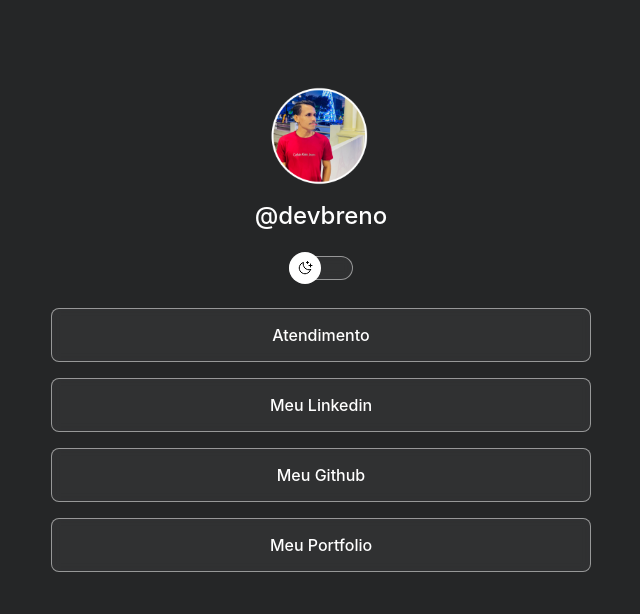
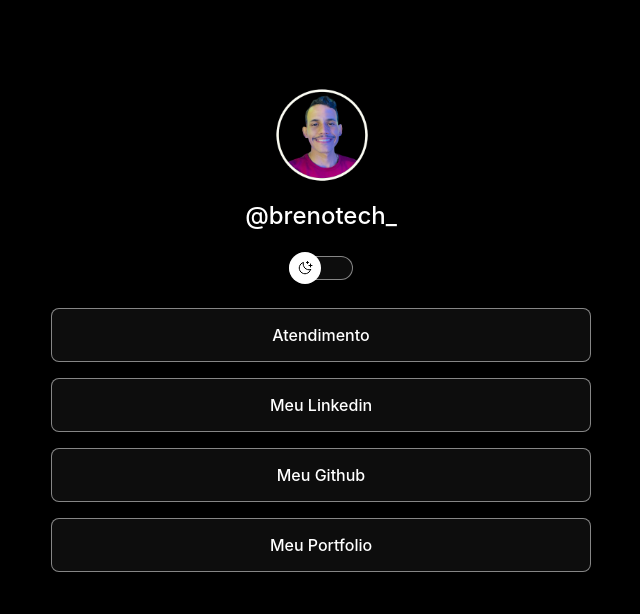
Before and after one commit to Brenopais/paginaDeLinks, a plain HTML site: page index.html in a window 1280 px wide. Shown: the top 614 px of the page, without its empty margins (319-959 px from the left). Drawn offline with nearby package versions, Linux system fonts and the light colour scheme.

Commit message:
Alteração do perfil

```diff
--- a/index.html
+++ b/index.html
@@ -9,8 +9,8 @@
 <body>
     <div id="container">
       <div id="profile">
-        <img src="assets/avatar-escuro.png" alt="foto de perfil"/>
-        <h2>@devbreno</h2>
+        <img src="assets/Perfilbreno.png" alt="foto de perfil"/>
+        <h2>@brenotech_</h2>
       </div>
 
       <div id="switch" onclick="toggleMode()">
@@ -60,7 +60,7 @@
       </div>
 
       <footer>
-        Feito por <a href="https://www.instagram.com/brenopaiss/">Breno Pais</a>
+        Feito por <a href="https://www.instagram.com/brenotech_/">Breno Pais</a>
       </footer>
     </div>
 
--- a/script.js
+++ b/script.js
@@ -5,8 +5,8 @@ function toggleMode() {
   const img = document.querySelector("#profile img");
 
   if (html.classList.contains('light')) {
-    img.setAttribute("src", "./assets/avatar-claro.png");
+    img.setAttribute("src", "./assets/Perfilbreno.png");
   } else {
-    img.setAttribute("src", "./assets/avatar-escuro.png");
+    img.setAttribute("src", "./assets/Perfilbrenob.png");
   }
 }
--- a/style.css
+++ b/style.css
@@ -6,7 +6,7 @@
 
 :root {
   --text-color: white;
-  --bg-url: url(./assets/fundoescuro.png);
+  --bg-url: url(./assets/fundo.png);
   --stroke-color: rgba(255, 255, 255, 0.5);
   --surface-color: rgba(255, 255, 255, 0.05);
   --surface-color-hover: rgba(0, 0, 0, 0.02);
@@ -16,7 +16,7 @@
 
 .light {
   --text-color: black;
-  --bg-url: url(./assets/fundoclaro.avif);
+  --bg-url: black;
   --stroke-color: rgba(0, 0, 0, 0.5);
   --surface-color: rgba(0, 0, 0, 0.05);
   --surface-color-hover: rgba(0, 0, 0, 0.02);
@@ -151,7 +151,7 @@ footer {
 
 @media (min-width: 700px) {
   :root {
-    --bg-url: url(./assets/fundoescuro.png);
+    --bg-url: url(./assets/fundo.png);
   }
 
   .light {
```
Also changed, not shown: assets/Perfilbreno.png (added), assets/fundo.png (added), assets/perfilbrenob.png (added).
